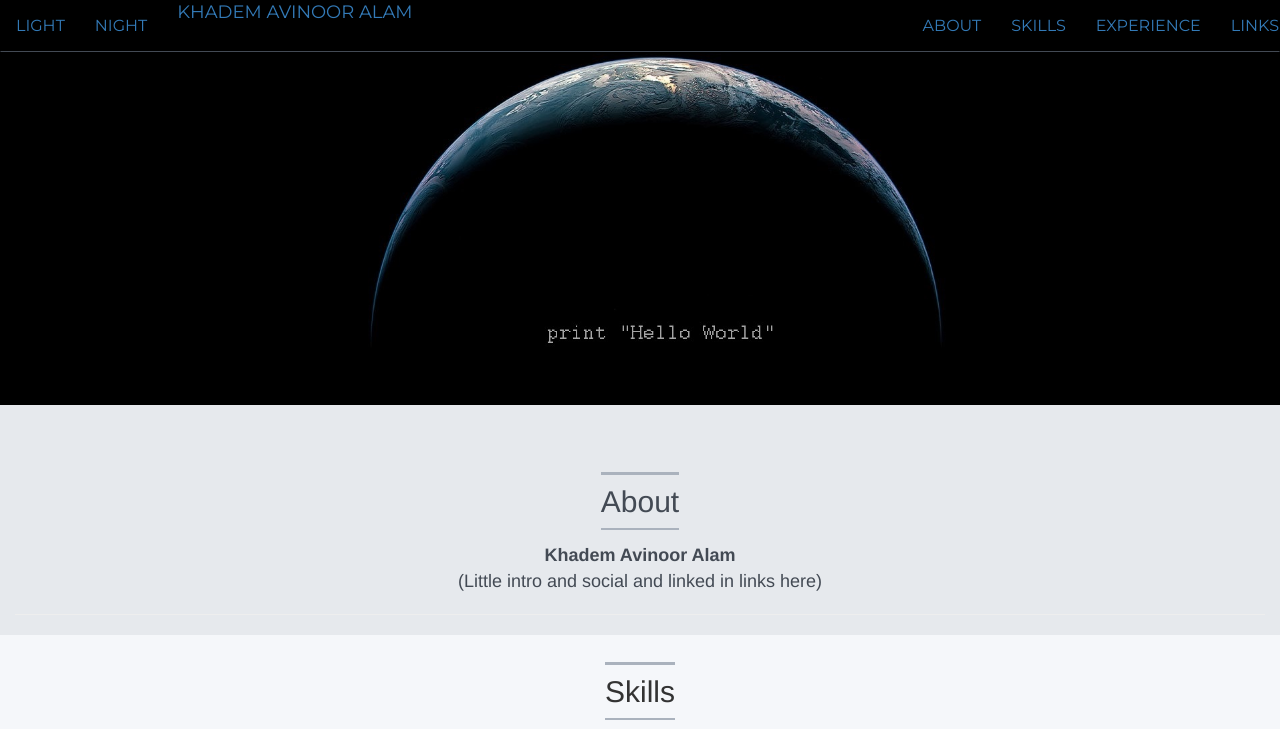
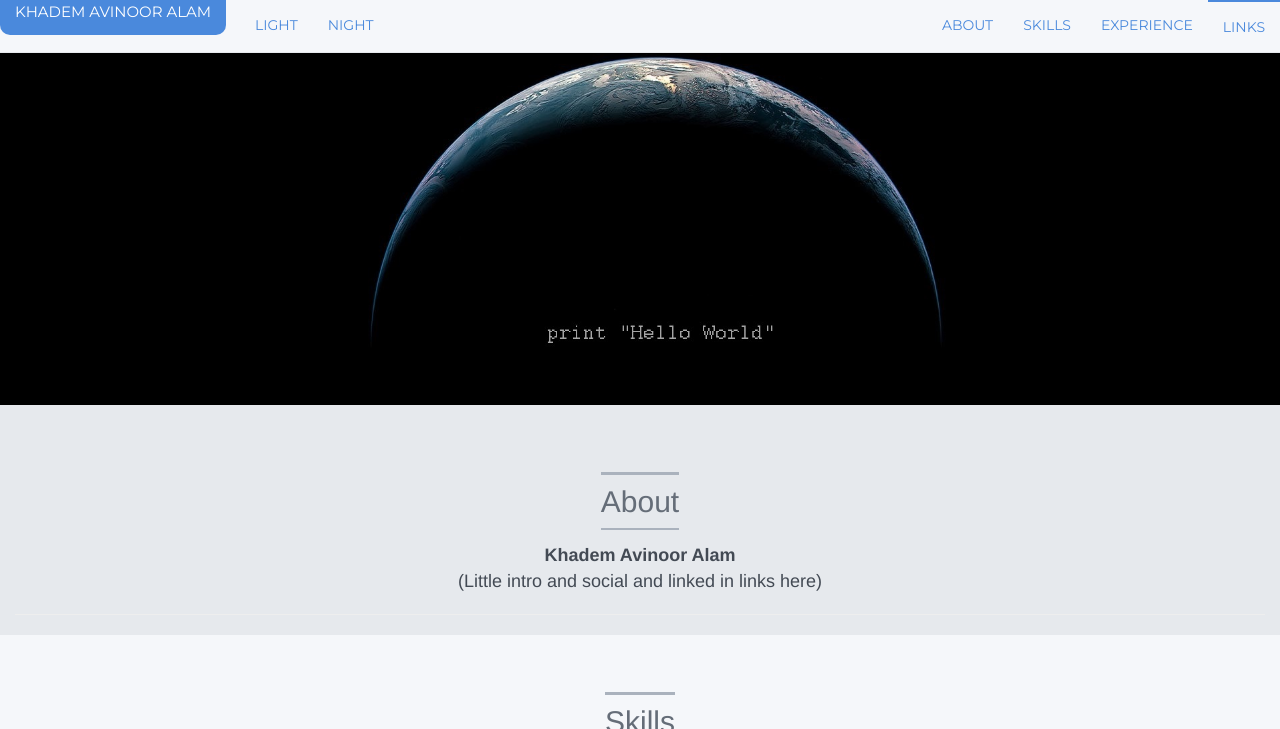
Before and after one commit to DemonFangs/WebResume, a plain HTML site: page index.html in a window 1280 px wide. Shown: the top 729 px of the page. Drawn offline with nearby package versions, Linux system fonts and the light colour scheme.

Commit message:
navbar is mostly done, light and nights keys still need minor fixing, divider in collapse need fixing. timeline move to the left, need to center it.

```diff
--- a/css/light.css
+++ b/css/light.css
@@ -1,24 +1,48 @@
 body{
 	background-color: #F5F7FA;
 }
-
 ul{
 	color: #656D78;
 }
 .header {
+	color: #656D78;
 	border-top-color: #AAB2BD;
 	border-bottom-color: #AAB2BD;
 }
 /*---- Navbar css ------------------------------------------*/
 /*To reset nav-bar offset when scrolling*/
+
 .navbar{
-	background-color: #656D78;
+	background-color: #F5F7FA;
 }
-.navbar-custom {
-	border-bottom-color: #434A54;
-	background-color: #000;
+.navbar-default {
+	border-bottom-color: #E6E9ED;
+	background-color: #F5F7FA;
 }
-
+.navbar-default .navbar-brand {
+	color: #FFF;
+	background-color: #4FC1E9;
+}
+.navbar-default .navbar-brand:hover {
+	background-color: #4A89DC;
+	color: #FFF;
+}
+.navbar-default .navbar-nav li>a {
+	color: #4A89DC;
+}
+.navbar-default .navbar-nav li>a:hover, .navbar-nav li>a:focus, .navbar-nav li.active, .navbar-default .navbar-nav>.active>a {
+	border-top-color: #4A89DC;
+	color: #4A89DC;
+}
+.navbar-default .navbar-nav>.active>a, .navbar-default .navbar-nav>.active>a:focus, .navbar-default .navbar-nav>.active>a:hover {
+	background-color: #F5F7FA;
+	color: #4A89DC;
+}
+@media (max-width: 767px) {
+	.divider {
+		background-color: #E6E9ED;
+	}
+}
 /*---- Intro Image css -------------------------------------*/
 #intro-image {
 	background-color: #000;
--- a/css/night.css
+++ b/css/night.css
@@ -9,15 +9,39 @@ ul{
 	border-bottom-color: #CCD1D9;
 	border-top-color: #CCD1D9;
 }
-
 /*---- Navbar css ------------------------------------------*/
 /*To reset nav-bar offset when scrolling*/
+
 .navbar{
 	background-color: #656D78;
 }
-.navbar-custom {
-	border-bottom-color: #434A54;
-	background-color: #000;
+.navbar-default {
+	border-bottom-color: #AAB2BD;
+	background-color: #434A54;
+}
+.navbar-default .navbar-brand {
+	color: #000;
+	background-color: #AAB2BD;
+}
+.navbar-default .navbar-brand:hover {
+	color: #000;
+	background-color: #E6E9ED;
+}
+.navbar-default .navbar-nav li>a {
+	color: #E6E9ED;
+}
+.navbar-default .navbar-nav li>a:hover, .navbar-nav li>a:focus, .navbar-nav li.active, .navbar-default .navbar-nav>.active>a {
+	border-top-color: #E6E9ED;
+	color: #E6E9ED;
+}
+.navbar-default .navbar-nav>.active>a, .navbar-default .navbar-nav>.active>a:focus, .navbar-default .navbar-nav>.active>a:hover {
+	background-color: #434A54;
+	color: #E6E9ED;
+}
+@media (max-width: 767px) {
+	.divider {
+		background-color: #AAB2BD;
+	}
 }
 
 /*---- Intro Image css -------------------------------------*/
--- a/css/styles.css
+++ b/css/styles.css
@@ -31,40 +31,60 @@ img {
 .page-header{
 	padding-top: 20px;
 	padding-bottom: 20px;
-
 }
-/*---- Navbar css ------------------------------------------*/
-/*To reset nav-bar offset when scrolling*/
 .not-my-body {
 	position: relative;
 }
+/*---- Navbar css ------------------------------------------*/
 .title {
 	vertical-align: middle;
 }
-.light {
-	font-weight: 400;
+.navbar {
+	border-bottom-color: #4FC1E9;
 }
-.navbar{
-	border: 1px solid transparent;
-}
-.navbar-custom {
-	margin-bottom: 0;
+.navbar-default {
 	border-bottom: 1px solid;
 	text-transform: uppercase;
 	font-family: Montserrat, Arial, sans-serif;
-	font-size: 20px;
+	/*transition: background .5s ease-in-out, padding .5s ease-in-out;*/
+	min-height: 53px;
+}
+.navbar-header {
+	float: left;
+	min-width: 225px;
+}
+/*brand styling*/
+.navbar-default .navbar-brand {
+	float: none;
+	font-size: 15px;
+	color: #FFF;;
+	background-color: #4FC1E9;
+	border-radius: 10px;
+}
+.navbar-default .navbar-collapse {
+	font-size: 14px;
+}
+/*navbar button styling*/
+.navbar-default .navbar-nav li>a {
+	margin-left: 0px;
+	font-style: bold;
+}
+.navbar-nav li>a:hover,.navbar-nav li>a:focus,.navbar-nav li.active {
+	border-top: 2px solid;
+}
+.navbar-default .navnar-toggle {
+	float: right;
 }
 
-.navbar-header {
-	float: left;
-	text-align: center;
-	width: wrap;
-}
-.navbar-brand {
-	float:none;
-}
-.nav-tabs {
-	margin-bottom: 0;
+@media (max-width: 767px) {
+	.navbar-header {
+		float: none;
+		width:auto;
+	}
+	.divider {
+		height: 1px;
+		overflow: hidden;
+	}
 }
 
 /*---- About css -------------------------------------------*/
@@ -75,7 +95,7 @@ img {
 /*---- Skills css ------------------------------------------*/
 #skills {
 	text-align: center;
-	padding-top: 20px;
+	padding-top: 50px;
 	padding-bottom: 20px;
 }
 #skills li {
@@ -188,13 +208,15 @@ figure {
 
 /*---- Experience css --------------------------------------*/
 #experience {
+	margin: 0;
 	text-align: center;
-	padding-top: 20px;
+	padding-top: 50px;
 	padding-bottom: 20px;
 }
 
 /*Timeline*/
 .box{
+	margin: 0;
   height: auto;
   padding-left: 45px;
   padding-bottom: 70px;
@@ -221,7 +243,7 @@ figure {
   border:1px dashed;
   position: absolute;
   top:0;
-  left:530px;
+  left:30px;
 }
 
 /*The boxed fill and border*/
@@ -232,7 +254,7 @@ figure {
   border-radius: 10px;
   line-height: 20px;
   width: 35%;
-  left: 500px;
+  left: 0px;
 }
 
 /*The solid line before the ul*/
--- a/index.html
+++ b/index.html
@@ -13,35 +13,40 @@
 	<link rel="stylesheet" type="text/css" href="css\light.css">
 </head>
 <!--the Scrollspy highlights cuurent nav position on nav bar while scrolling-->
-<body class="not-my-body" data-spy="scroll" data-target=".navbar-fixed-top">
+<body class="not-my-body" data-spy="scroll" data-target=".navbar" data-offset="50">
 
 	<div id="intro-image" class="container-fluid">
 		<img src="img\intro-image.jpg" alt="print &quot;Hello World&quot;">
 		<span class="sr-only">print "Hello World"</span>
 	</div>
 
-	<div class="the-navbar">
-		<nav class="navbar navbar-custom navbar-fixed-top" role="navigation">
-	    <div class="navbar-header page-scroll">
-	    	<button type="button" class="navbar-toggle collapsed" data-toggle="collapse" data-target="#navbar" aria-expanded="false" aria-controls="navbar">
+	<div class="the-navbar container-fluid">
+		<nav class="navbar navbar-default navbar-fixed-top" role="navigation">
+			<div class="container-fluid">
+				<!-- Brand and toggle get grouped for better mobile display -->
+		    <div class="navbar-header">
+		    	<button type="button" class="navbar-toggle" data-toggle="collapse" data-target="#d-navbar" aria-expanded="false" aria-controls="navbar">
 		    		<span class="sr-only">Toggle navigation</span>
 		    		<span class="icon-bar"></span>
 		    		<span class="icon-bar"></span>
 		    		<span class="icon-bar"></span>
-	    		<span class="icon-bar"></span>
-	    		<span class="icon-bar"></span>
-	    		<span class="icon-bar"></span>
 		    	</button>
-	    	<ul id="navbar-theme-option" class="nav navbar-nav navbar-left">
-	    		<li><a class="page-scroll" id="light" href="#">Light</a></li>
-	    		<li><a class="page-scroll" id="night" href="#">Night</a></li>
-	    	</ul>
-	    	<a class="navbar-brand page-scroll" href="#carousel-container">
-	    		<span class="light title">Khadem Avinoor Alam</span>
+		    	<a class="navbar-brand" href="#intro-image">
+		    		<span class="title">Khadem Avinoor Alam</span>
 		    	</a>
 		    </div>
-	    <div id="navbar" class="collapse navbar-collapse">
+		     <!-- Collect the nav links, forms, and other content for toggling -->
+		    <div class="collapse navbar-collapse" id="d-navbar">
+		    	<ul class="nav navbar-nav">
+		    		<li>
+		    			<a class="page-scroll" id="light" href="#">Light</a>
+		    		</li>
+		    		<li>
+		    			<a class="page-scroll" id="night" href="#">Night</a>
+		    		</li>
+		    	</ul>
 		    	<ul class="nav navbar-nav navbar-right">
+		    		<div class="dropdown-divider"></div>
 		    		<li>
 		    			<a class="page-scroll" href="#about">About</a>
 		    		</li>
@@ -55,6 +60,7 @@
 		    			<a class="page-scroll" href="#links">Links</a>
 		    		</li>
 		    	</ul>
+		    </div>
 	  	</div>
 	  </nav>
 	</div>
```
Lines whose indentation alone changed are shown as unchanged.
